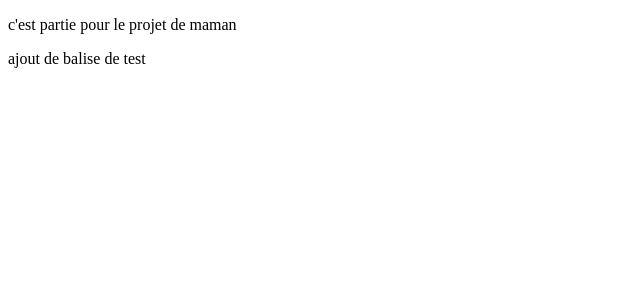
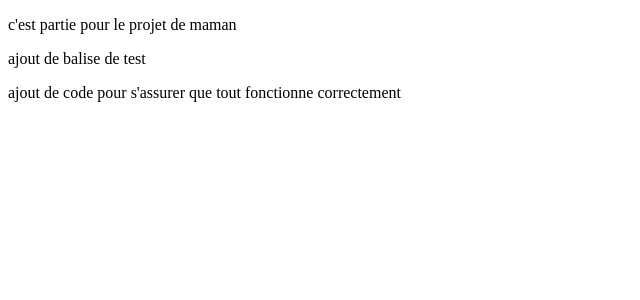
Before and after one commit to obaconnais/MyWebApp, an Angular app: page / in a window 1280 px wide. Shown: the top 300 px of the page, without its empty margins (0-640 px from the left). Built offline with nearby package versions, Linux system fonts and the light colour scheme.

Commit message:
essai de commit

```diff
--- a/src/app/main-page/main-page.component.html
+++ b/src/app/main-page/main-page.component.html
@@ -1,2 +1,3 @@
 <p>c'est partie pour le projet de maman</p>
 <p>ajout de balise de test</p>
+<p>ajout de code pour s'assurer que tout fonctionne correctement</p>
```
